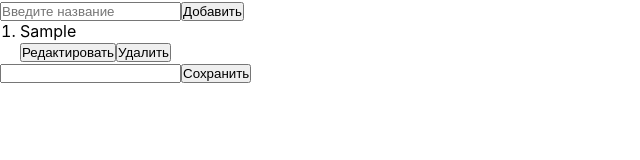
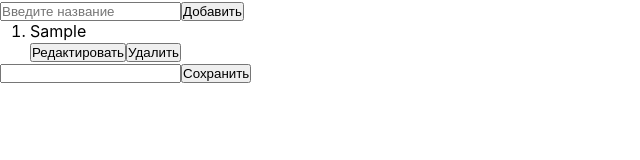
Before and after one commit to NSLyuma/infotecs-react, a React (Create React App) app: page / in a window 1280 px wide. Both pictures are taken after typing "Sample" into the empty fields and a click on the button "Добавить". Shown: the top 160 px of the page, without its empty margins (0-640 px from the left). Built offline with nearby package versions, Linux system fonts and the light colour scheme.

Commit message:
Added tasks shortening

```diff
--- a/src/components/TodoListItem/TodoListItem.jsx
+++ b/src/components/TodoListItem/TodoListItem.jsx
@@ -1,7 +1,9 @@
+import styles from "./TodoListItem.module.css";
+
 export const TodoListItem = ({ task, id, editTask, deleteTask }) => {
   return (
     <li>
-      <div>{task}</div>
+      <p className={styles.task}>{task}</p>
       <button onClick={() => editTask(id, task)}>Редактировать</button>
       <button onClick={() => deleteTask(id)}>Удалить</button>
     </li>
--- /dev/null
+++ b/src/components/TodoListItem/TodoListItem.module.css
@@ -0,0 +1,4 @@
+.task {
+  text-overflow: ellipsis;
+  overflow: hidden;
+}
--- a/src/index.css
+++ b/src/index.css
@@ -12,7 +12,7 @@ body {
 }
 
 ol {
-  margin-left: 20px;
+  margin-left: 30px;
 }
 
 code {
```
